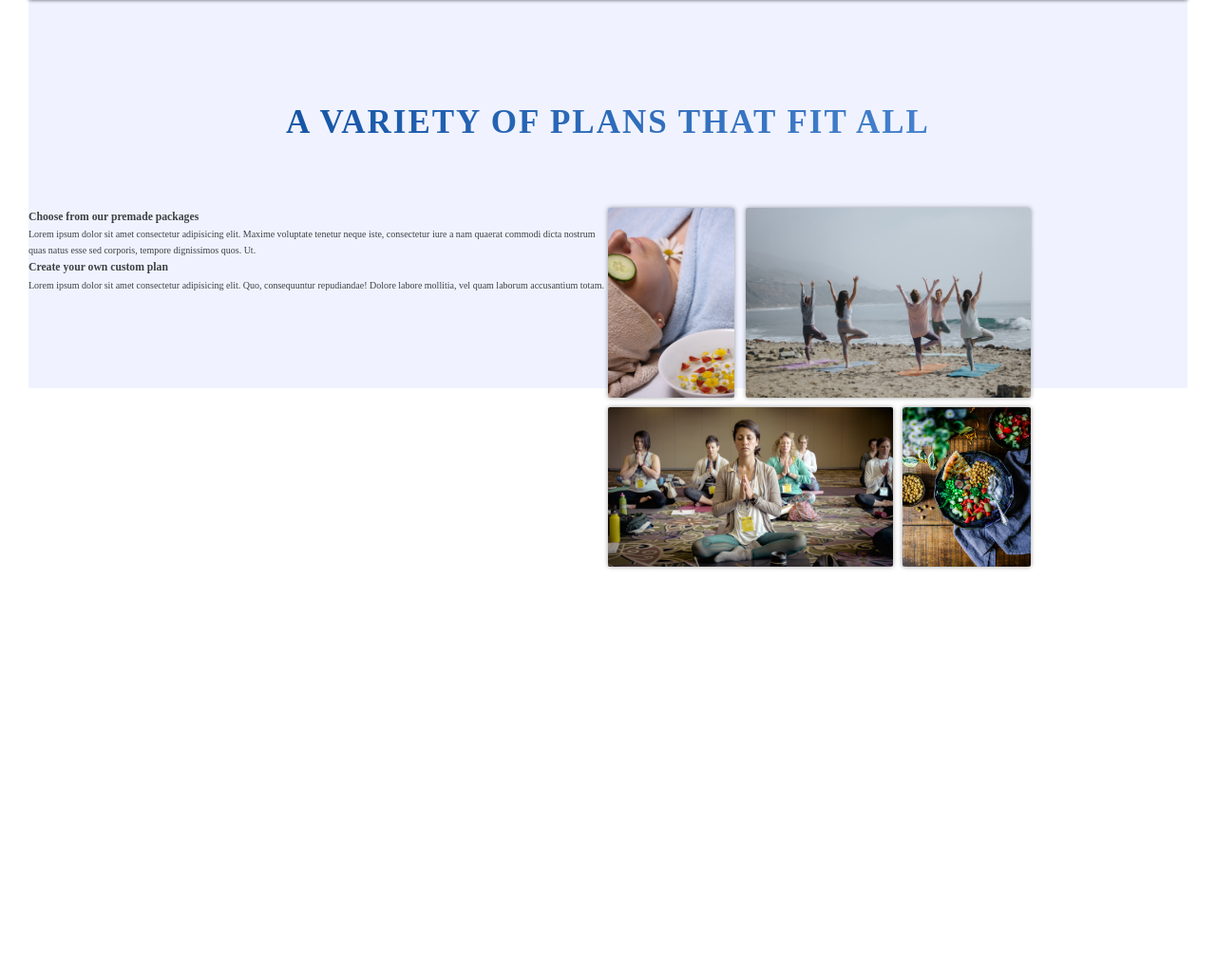
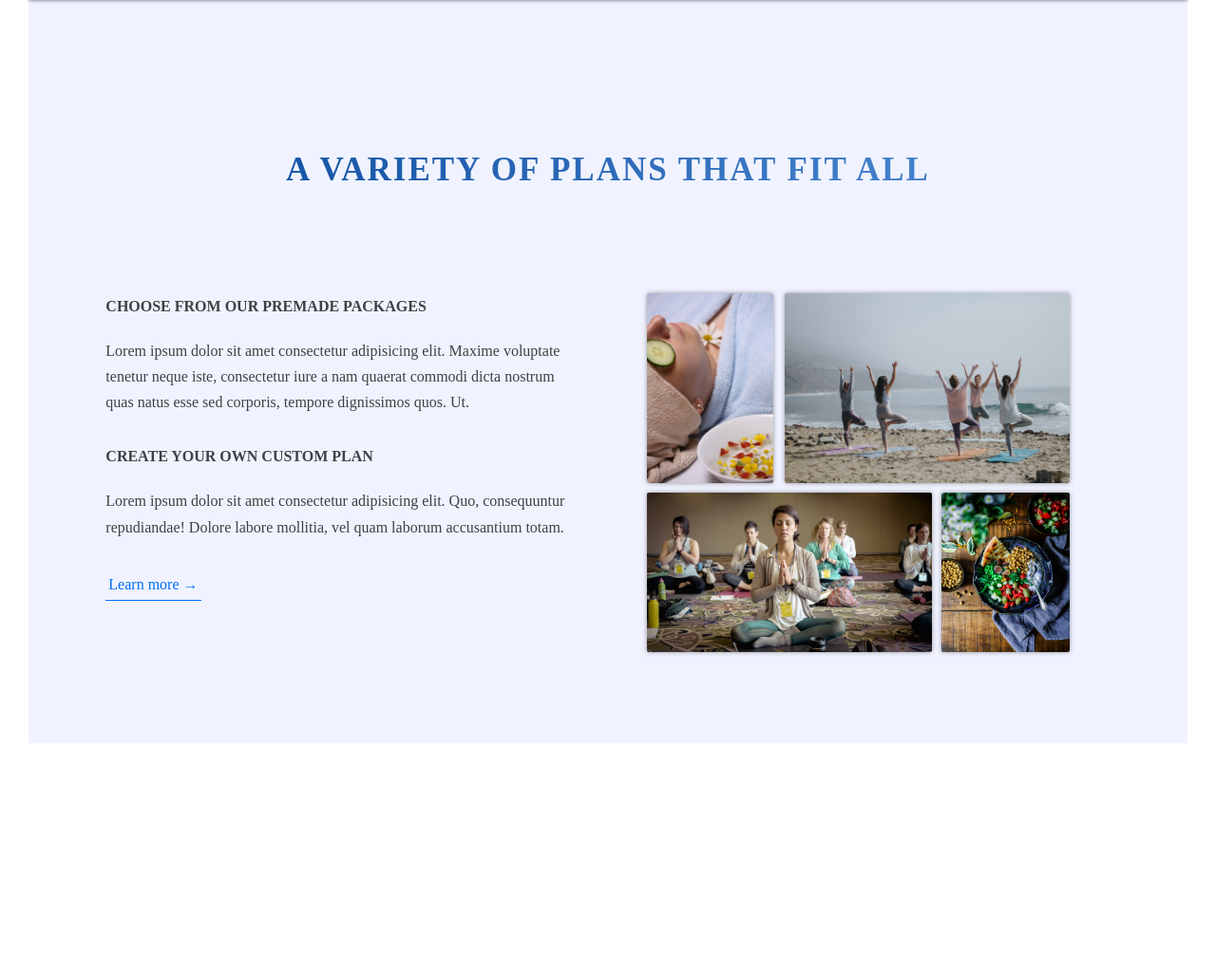
Before and after one commit to laila1222/sass-practice, a PHP site: page / in a window 1280 px wide. Shown: the part 751-1774 px from the top of the page at 95% size. Before the commit the page ends 1351 px from the top, so only its background shows below. Run offline with PHP 8.4, Linux system fonts and the light colour scheme; some web fonts are replaced.

Commit message:
added paragrah styling and button

```diff
--- a/sport-center/css/style.css
+++ b/sport-center/css/style.css
@@ -27,13 +27,14 @@ body {
   margin-bottom: 2rem; }
 
 .u-margin-bottom-big {
-  margin-bottom: 6rem; }
+  margin-bottom: 10rem; }
 
 .u-margin-top-big {
   margin-top: 8rem; }
 
-.u-flex {
-  display: flex; }
+.u-flex-even {
+  display: flex;
+  justify-content: space-evenly; }
 
 .u-center-text {
   text-align: center; }
@@ -75,6 +76,16 @@ body {
   color: transparent;
   letter-spacing: 2px; }
 
+.heading-tertiary {
+  font-size: 1.6rem;
+  font-weight: 700;
+  text-transform: uppercase; }
+
+.paragraph {
+  font-size: 1.6rem; }
+  .paragraph:not(:last-child) {
+    margin-bottom: 3rem; }
+
 .button, .button:link, .button:visited {
   text-decoration: none;
   text-transform: uppercase;
@@ -154,9 +185,9 @@ body {
     margin: 0 auto; }
 
 .col-1-of-2 {
-  width: 50%; }
+  width: 40%; }
 
 .section-about {
-  padding: 10rem 0;
+  padding: 15rem 0;
   margin-bottom: 50rem;
   background-color: #f0f3ff; }
--- a/sport-center/index.html
+++ b/sport-center/index.html
@@ -40,13 +40,15 @@
           </h2>
         </div>
 
-        <div class="u-flex">
+        <div class="u-flex-even" data-aos="fade-in">
           <div class="col-1-of-2">
-            <h3 class="heading-tertiary">Choose from our premade packages</h3>
+            <h3 class="heading-tertiary u-margin-bottom-small">Choose from our premade packages</h3>
             <p class="paragraph">Lorem ipsum dolor sit amet consectetur adipisicing elit. Maxime voluptate tenetur neque iste, consectetur iure a nam quaerat commodi dicta nostrum quas natus esse sed corporis, tempore dignissimos quos. Ut.</p>
 
-            <h3 class="heading-tertiary">Create your own custom plan</h3>
+            <h3 class="heading-tertiary u-margin-bottom-small">Create your own custom plan</h3>
             <p class="paragraph">Lorem ipsum dolor sit amet consectetur adipisicing elit. Quo, consequuntur repudiandae! Dolore labore mollitia, vel quam laborum accusantium totam.</p>
+
+            <a href="#" class="button-text">Learn more &rarr;</a>
           </div>
 
           <div class="col-1-of-2">
@@ -58,6 +60,8 @@
            </div>
           </div>
         </div>
+
+
       </section>
     </main>
 
--- a/sport-center/sass/base/_typography.scss
+++ b/sport-center/sass/base/_typography.scss
@@ -55,5 +55,18 @@ body {
     -webkit-background-clip: text;
     color: transparent;
     letter-spacing: 2px;
+}
+
+.heading-tertiary {
+    font-size: $default-font-size;
+    font-weight: 700;
+    text-transform: uppercase;
 
 }
+
+.paragraph {
+    font-size: $default-font-size;
+    &:not(:last-child) {
+        margin-bottom: 3rem;
+    }
+}
--- a/sport-center/sass/base/_utilities.scss
+++ b/sport-center/sass/base/_utilities.scss
@@ -11,15 +11,17 @@
 }
 
 .u-margin-bottom-big {
-    margin-bottom: 6rem;
+    margin-bottom: 10rem;
 }
 
 .u-margin-top-big {
     margin-top: 8rem;
 }
 
-.u-flex {
+.u-flex-even {
     display: flex;
+    justify-content: space-evenly;
+
 }
 
 .u-center-text {
--- a/sport-center/sass/components/_button.scss
+++ b/sport-center/sass/components/_button.scss
@@ -1,5 +1,7 @@
 .button {
-    &, &:link, &:visited {
+  &,
+  &:link,
+  &:visited {
     text-decoration: none;
     text-transform: uppercase;
     font-size: $default-font-size;
@@ -8,7 +10,7 @@
     display: inline-block;
     margin-top: 2rem;
     box-shadow: 0 1rem 1rem rgba($color-black, 0.2);
-        transition: all .2s;
+    transition: all 0.2s;
 
     cursor: pointer;
 
@@ -16,26 +18,47 @@
     animation-duration: 1.5s;
     animation-timing-function: ease-in-out;
 
-
-
     &:hover {
       transform: translateY(3px);
       box-shadow: 0 1rem 2rem rgba($color-black, 0.5);
-
     }
 
-        &:active, &:focus {
+    &:active,
+    &:focus {
       outline: none;
       transform: translateY(-1px);
       box-shadow: 0 0.5rem 1rem rgba($color-black, 0.2);
     }
-
   }
 
   &--white {
     color: $color-grey-dark;
     background-color: $color-white-primary;
-
-
   }
 }
+
+.button-text {
+  &:link,
+  &:visited {
+    font-size: $default-font-size;
+    color: $color-primary;
+    display: inline-block;
+    text-decoration: none;
+    border-bottom: 1px solid $color-primary;
+    padding: 3px;
+    transition: all 0.2s;
+  }
+
+  &:hover {
+    background-color: $color-primary;
+    color: $color-white-primary;
+    border-radius: 3px;
+    box-shadow: 0 1rem 2rem rgba($color-black, 0.15);
+    transform: translateY(-2px);
+  }
+
+  &:active {
+    box-shadow: 0 0.5 1rem rgba($color-black, 0.15);
+    transform: translateY(-2px);
+  }
+}
--- a/sport-center/sass/components/_composition.scss
+++ b/sport-center/sass/components/_composition.scss
@@ -29,12 +29,13 @@
     }
 
     &:hover {
-      transform: scale(1.5) translateY(2px);
+      transform: scale(1.3) translateY(2px);
       z-index: 20;
+
     }
   }
 
   &:hover &__image:not(:hover) {
-      transform: scale(.95);
+      transform: scale(.99);
   }
 }
--- a/sport-center/sass/layout/_grid.scss
+++ b/sport-center/sass/layout/_grid.scss
@@ -1,3 +1,3 @@
 .col-1-of-2 {
-    width: 50%;
+    width: 40%;
 }
--- a/sport-center/sass/pages/_home.scss
+++ b/sport-center/sass/pages/_home.scss
@@ -1,5 +1,5 @@
 .section-about {
-    padding: 10rem 0;
+    padding: 15rem 0;
     margin-bottom: 50rem;
     background-color: $color-beige;
 
```
Also changed, not shown: other parts of sport-center/css/style.css (+23 -3 lines). Lines whose indentation alone changed are shown as unchanged.
